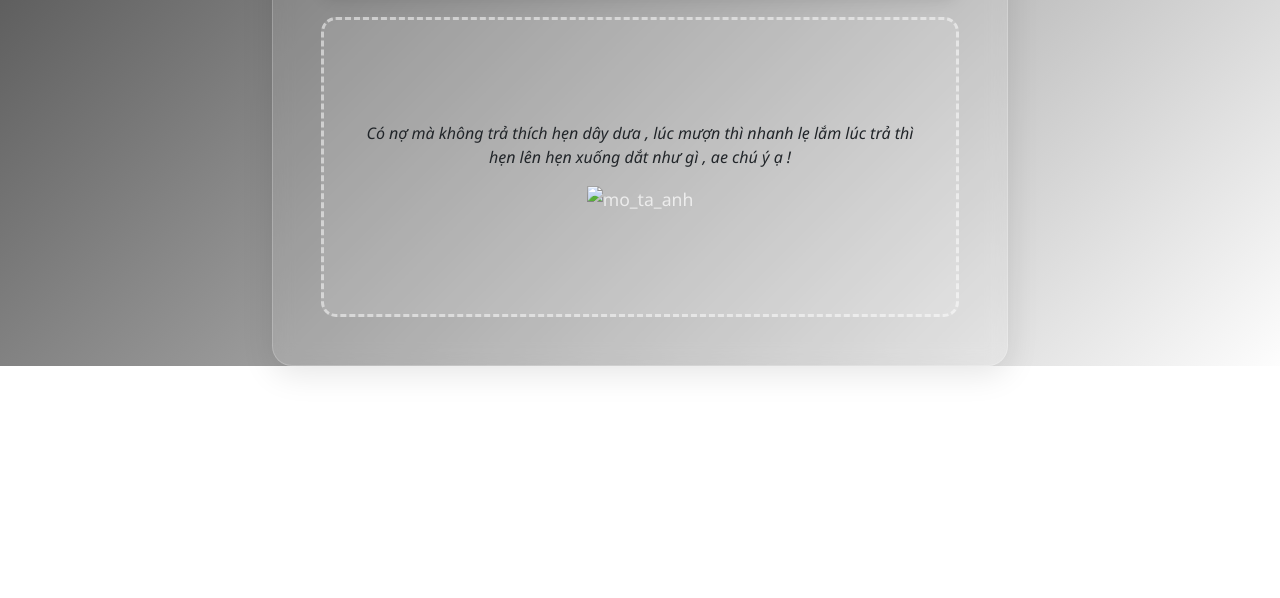
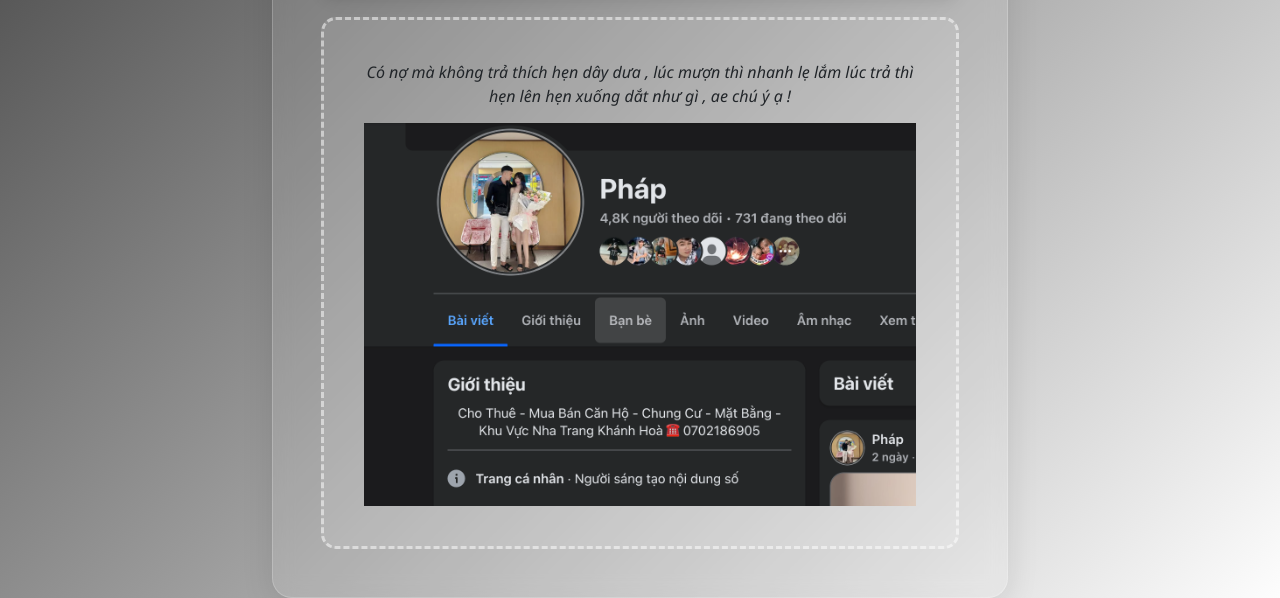
Before and after one commit to phuynh243/photno, a plain HTML site: page index.html in a window 1280 px wide. Shown: the part 803-1401 px from the top of the page. Before the commit the page ends 1169 px from the top, so only its background shows below. Drawn offline with nearby package versions, Linux system fonts and the light colour scheme.

Commit message:
Update index.html

```diff
--- a/index.html
+++ b/index.html
@@ -205,7 +205,7 @@
                             <div class="image-placeholder">
                                 <i class="text-dark">Có nợ mà không trả thích hẹn dây dưa , lúc mượn thì nhanh lẹ lắm lúc trả thì hẹn lên hẹn xuống dắt như gì , ae chú ý ạ !</i>
                                 <div class="placeholder-text">
-                                   <img src="images/Ảnh màn hình 2025-07-19 lúc 00.10.10.png" alt="mo_ta_anh" width="100%" height="50%">
+                                   <img src="images/phap.png" alt="mo_ta_anh" width="100%" height="50%">
                                 </div>
                             </div>
 
```
